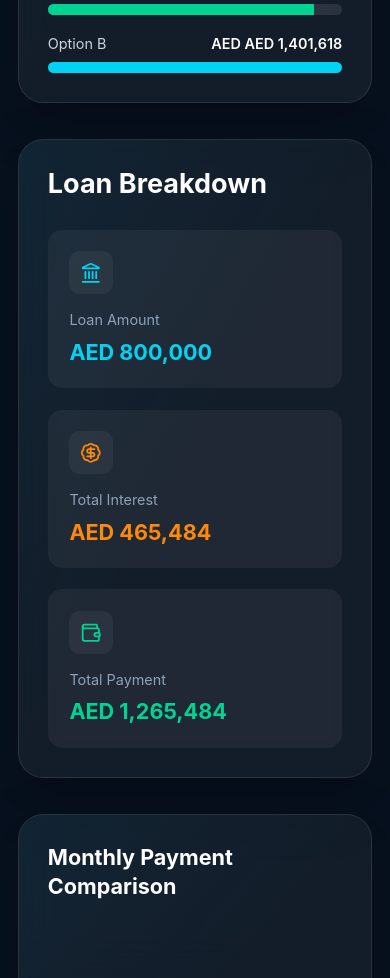
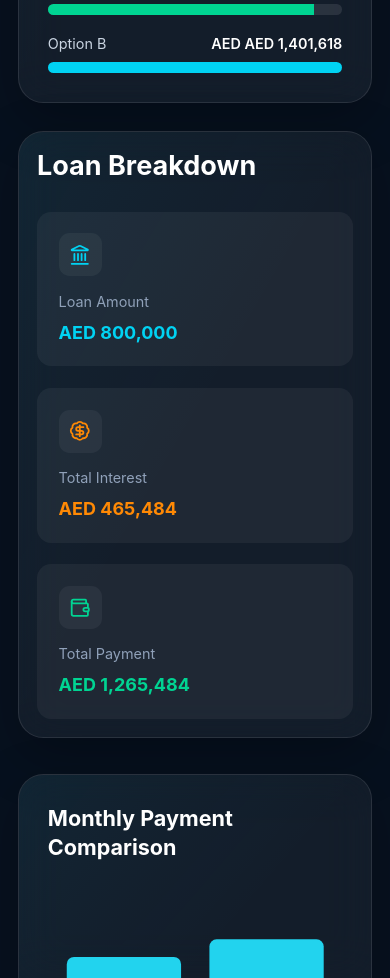
Before and after one commit to MahekZehra/homeloanz-website, a React (Vite) app: page / in a window 390 px wide. Shown: the part 6080-7058 px from the top of the page. Built offline with nearby package versions, Linux system fonts and the light colour scheme.

Commit message:
Responsive Hero Section

```diff
--- a/src/components/MortgageComparison/LoanBreakdown.jsx
+++ b/src/components/MortgageComparison/LoanBreakdown.jsx
@@ -34,7 +34,7 @@ const LoanBreakdown = ({
   ];
 
   return (
-    <Card className="mt-10 p-8">
+    <Card className="mt-8 md:mt-10 p-5 md:p-8">
 
       <h2 className="mb-8 text-3xl font-bold text-white">
         Loan Breakdown
@@ -62,7 +62,7 @@ const LoanBreakdown = ({
               </p>
 
               <h3
-                className={`mt-2 text-2xl font-bold ${item.color}`}
+                className={`mt-2 text-xl md:text-2xl font-bold ${item.color}`}
               >
 {"AED "} {Number(item.value).toLocaleString()}
               </h3>
```
